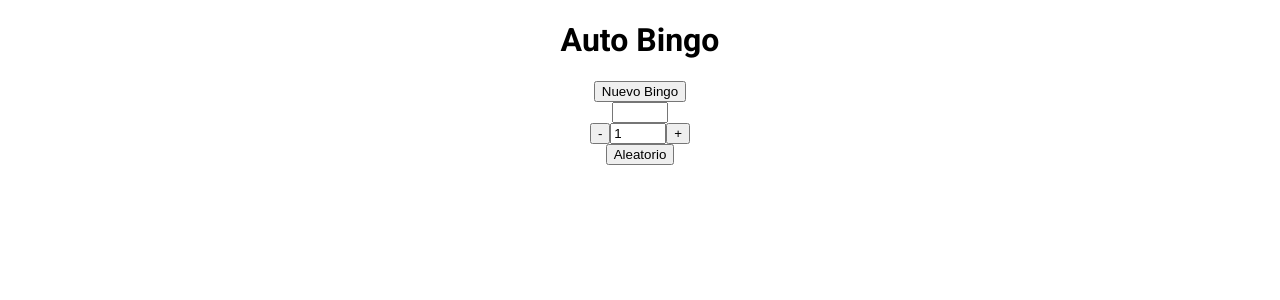
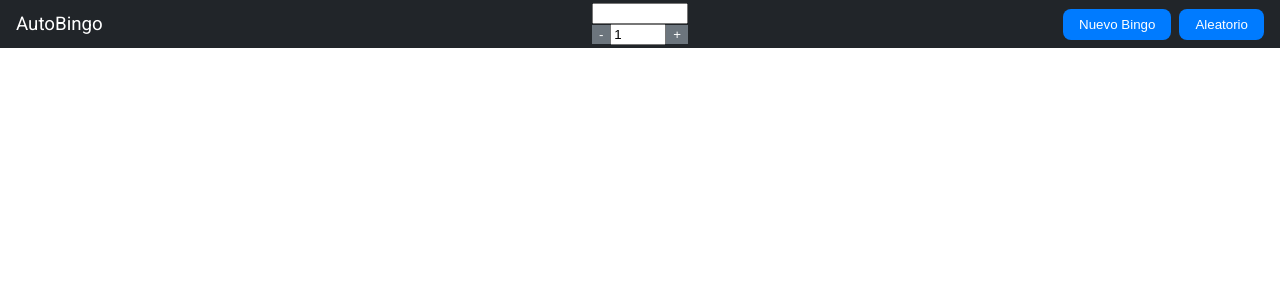
Before and after one commit to JIVitian/React-Auto-Bingo, a React (Create React App) app: page / in a window 1280 px wide. Shown: the top 300 px of the page. Built offline with nearby package versions, Linux system fonts and the light colour scheme.

Commit message:
Adding some navbar styles

```diff
--- a/src/components/AutoBingo.tsx
+++ b/src/components/AutoBingo.tsx
@@ -7,6 +7,7 @@ import RoundCounter from './RoundCounter';
 import Grid from './styled/Grid';
 import Main from './styled/Main';
 import { Bingo as BingoModel, BingoNumber } from '../types/Bingo';
+import Navbar from './styled/Navbar';
 
 const AutoBingo = () => {
   const [round, setRound] = useState(1);
@@ -82,9 +83,24 @@ const AutoBingo = () => {
   );
 
   return (
+    <>
+      <Navbar>
+        <h3>AutoBingo</h3>
+        <section className='navbar-inputs'>
+          <BallInput callback={val => handleBallChange(val, round)} />
+          <div>
+            <RoundCounter
+              round={round}
+              setRound={setRound}
+            />
+          </div>
+        </section>
+        <section className='btn-container'>
+          <button onClick={toggleModal}>Nuevo Bingo</button>
+          <RandomBingoButton newBingoCallback={addNewBingo} />
+        </section>
+      </Navbar>
       <Main>
-      <h1>Auto Bingo</h1>
-      <button onClick={toggleModal}>Nuevo Bingo</button>
         {showModal && (
           <NewBingoModal
             handleSubmit={handleNewBingo}
@@ -92,12 +108,6 @@ const AutoBingo = () => {
             onCloseCallback={closeModal}
           />
         )}
-      <BallInput callback={val => handleBallChange(val, round)} />
-      <RoundCounter
-        round={round}
-        setRound={setRound}
-      />
-      <RandomBingoButton newBingoCallback={addNewBingo} />
         <Grid>
           {bingosList.map(({ bingoId, numbers, grid }) => (
             <Bingo
@@ -111,6 +121,7 @@ const AutoBingo = () => {
           ))}
         </Grid>
       </Main>
+    </>
   );
 };
 
--- a/src/components/RoundCounter.tsx
+++ b/src/components/RoundCounter.tsx
@@ -1,9 +1,12 @@
+import { FC, memo } from 'react';
+import RoundContainer from './styled/Bingo/RoundContainer';
+
 interface Props {
   round: number;
   setRound: (round: number) => void;
 }
 
-const RoundCounter: React.FC<Props> = ({ round, setRound }) => {
+const RoundCounter: FC<Props> = ({ round, setRound }) => {
   const decreaseRound = () => {
     if (round > 1) setRound(round - 1);
   };
@@ -13,7 +16,7 @@ const RoundCounter: React.FC<Props> = ({ round, setRound }) => {
   };
 
   return (
-    <div className="round-container">
+    <RoundContainer>
       <button
         className="ronda-btn"
         onClick={decreaseRound}
@@ -34,8 +37,8 @@ const RoundCounter: React.FC<Props> = ({ round, setRound }) => {
       >
         +
       </button>
-    </div>
+    </RoundContainer>
   );
 };
 
-export default RoundCounter;
+export default memo(RoundCounter);
--- /dev/null
+++ b/src/components/constants/global-styles.ts
@@ -0,0 +1,17 @@
+const styles = {
+  backgroundColor: '#212529',
+  textColor: '#ffffff',
+  primaryColor: '#007bff',
+  primaryColorDark: '#0069d9',
+  secondaryColor: '#6c757d',
+  secondaryColorDark: '#545b62',
+  table: {
+    background: '#f5f5f5',
+    color: '#000000',
+
+    textColor: '#000000',
+    backgroundColor: '#ffffff',
+  },
+};
+
+export default styles;
--- /dev/null
+++ b/src/components/styled/Bingo/RoundContainer.ts
@@ -0,0 +1,29 @@
+import styled from 'styled-components';
+import styles from '../../constants/global-styles';
+
+const RoundContainer = styled.div`
+  input {
+    cursor: default;
+    outline: none;
+
+    &:focus, &:active{
+      outline: none;
+      box-shadow: none;
+    }
+  }
+
+  button {
+    color: ${styles.textColor};
+    background-color: ${styles.secondaryColor};
+    border: 1px solid ${styles.secondaryColor};
+    cursor: pointer;
+
+    &:hover {
+      background-color: ${styles.secondaryColorDark};
+      border: 1px solid ${styles.secondaryColorDark};
+      transition: background-color 0.2s ease-in-out;
+    }
+  }
+`;
+
+export default RoundContainer;
--- a/src/components/styled/Navbar.tsx
+++ b/src/components/styled/Navbar.tsx
@@ -0,0 +1,50 @@
+import styled from 'styled-components';
+import styles from '../constants/global-styles';
+
+const Navbar = styled.nav`
+  width: 100%;
+  height: 3rem;
+  background-color: ${styles.backgroundColor};
+  display: flex;
+  align-items: center;
+  justify-content: space-between;
+  box-sizing: border-box;
+  padding: 0 1rem;
+
+  h3 {
+    width: calc(100% / 3);
+    color: ${styles.textColor};
+    font-weight: 400;
+  }
+
+  .navbar-inputs {
+    display: flex;
+    flex-direction: column;
+  }
+
+  .btn-container {
+    width: calc(100% / 3);
+    text-align: right;
+
+    button {
+      background-color: ${styles.primaryColor};
+      color: ${styles.textColor};
+      border: none;
+      padding: 0.5rem 1rem;
+      border-radius: 0.5rem;
+      cursor: pointer;
+      transition: all 0.2s ease-in-out;
+
+      &:first-child {
+        margin-right: 0.5rem;
+      }
+
+      &:hover {
+        background-color: ${styles.primaryColorDark};
+        transition: all 0.2s ease-in-out;
+      }
+    }
+  }
+`;
+
+export default Navbar;
```
Also changed, not shown: src/components/constants/global-styles.tsx (deleted, +0 -11 lines), src/components/constants/bingo-props.ts (renamed from src/components/constants/bingo-props.tsx), src/components/styled/Bingo/BingoHeader.ts (renamed from src/components/styled/Bingo/BingoHeader.tsx), src/components/styled/Bingo/BingoTable.ts (renamed from src/components/styled/Bingo/BingoTable.tsx). Lines whose indentation alone changed are shown as unchanged.
